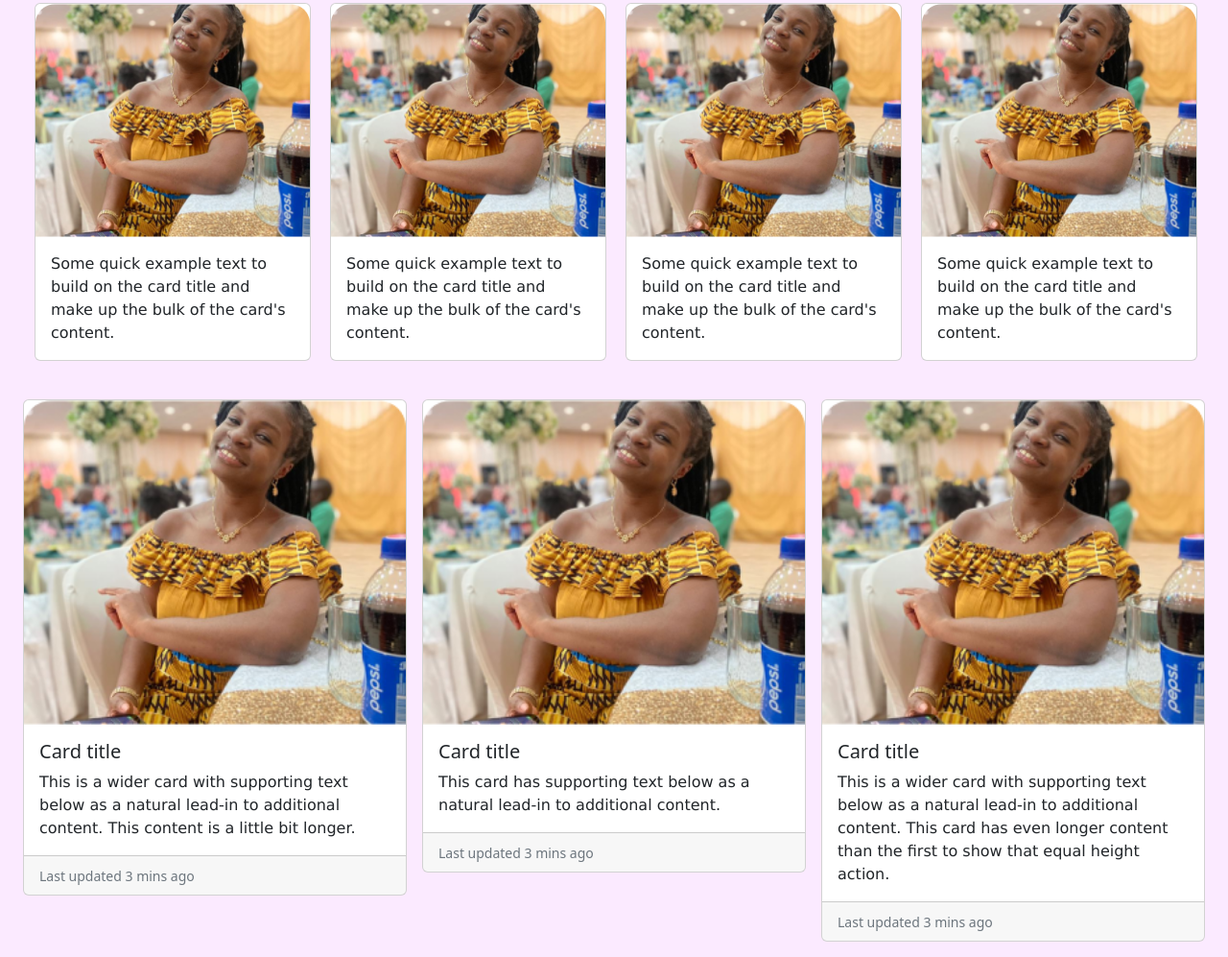
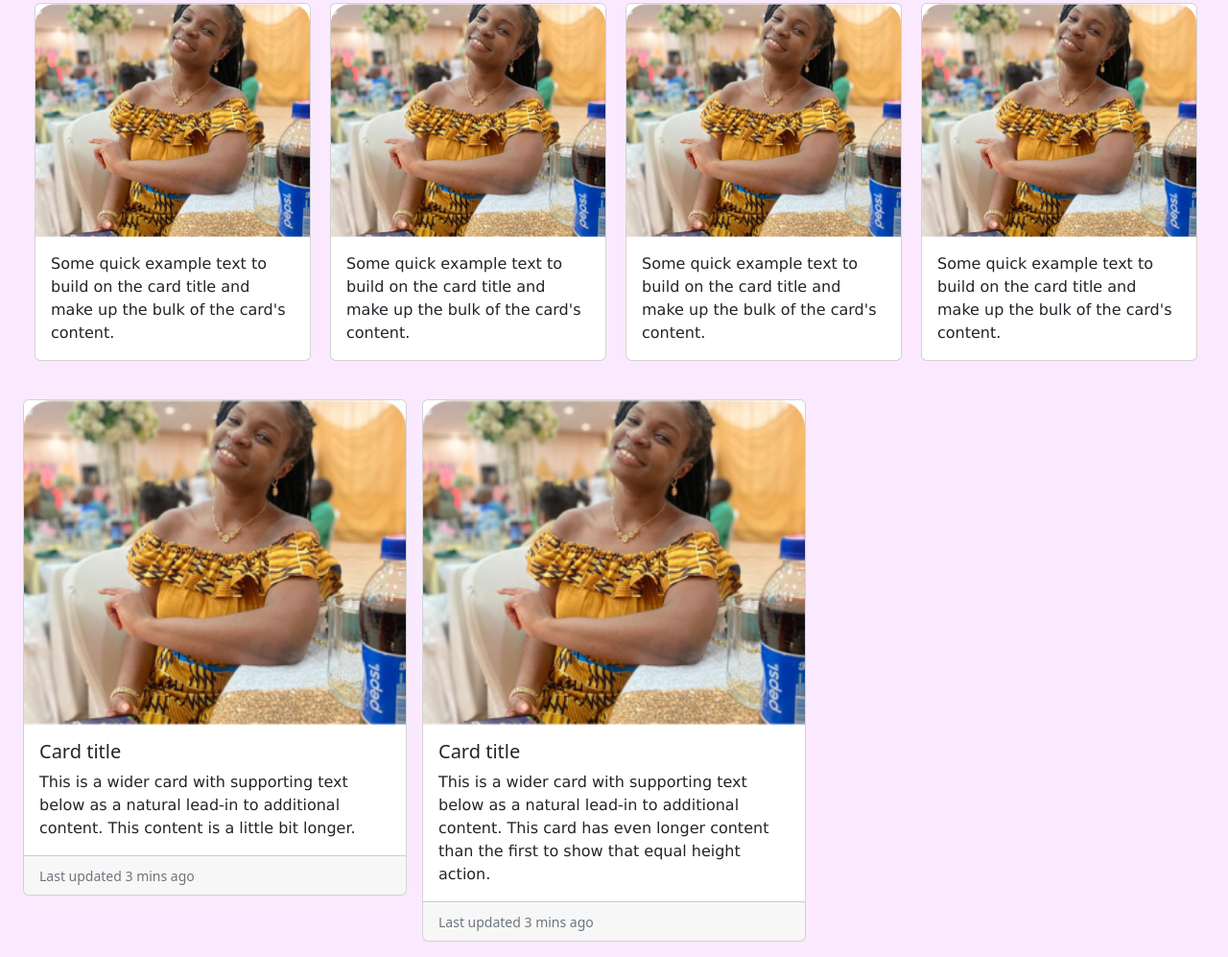
Before and after one commit to profgreatwonder/practice, a plain HTML site: page index.html in a window 1280 px wide. Shown: the part 1645-2642 px from the top of the page at 96% size. Drawn offline with nearby package versions, Linux system fonts and the light colour scheme.

```diff
--- a/index.html
+++ b/index.html
@@ -273,22 +273,6 @@
 						<div class="card-body">
 							<h5 class="card-title">Card title</h5>
 							<p class="card-text">
-								This card has supporting text below as a natural lead-in to
-								additional content.
-							</p>
-						</div>
-						<div class="card-footer">
-							<small class="text-muted">Last updated 3 mins ago</small>
-						</div>
-					</div>
-				</div>
-
-				<div class="col-md-4">
-					<div class="card">
-						<img src="./images/cardImage.png" class="card-img-top" alt="..." />
-						<div class="card-body">
-							<h5 class="card-title">Card title</h5>
-							<p class="card-text">
 								This is a wider card with supporting text below as a natural
 								lead-in to additional content. This card has even longer content
 								than the first to show that equal height action.
```
Also changed, not shown: 2 other files.
